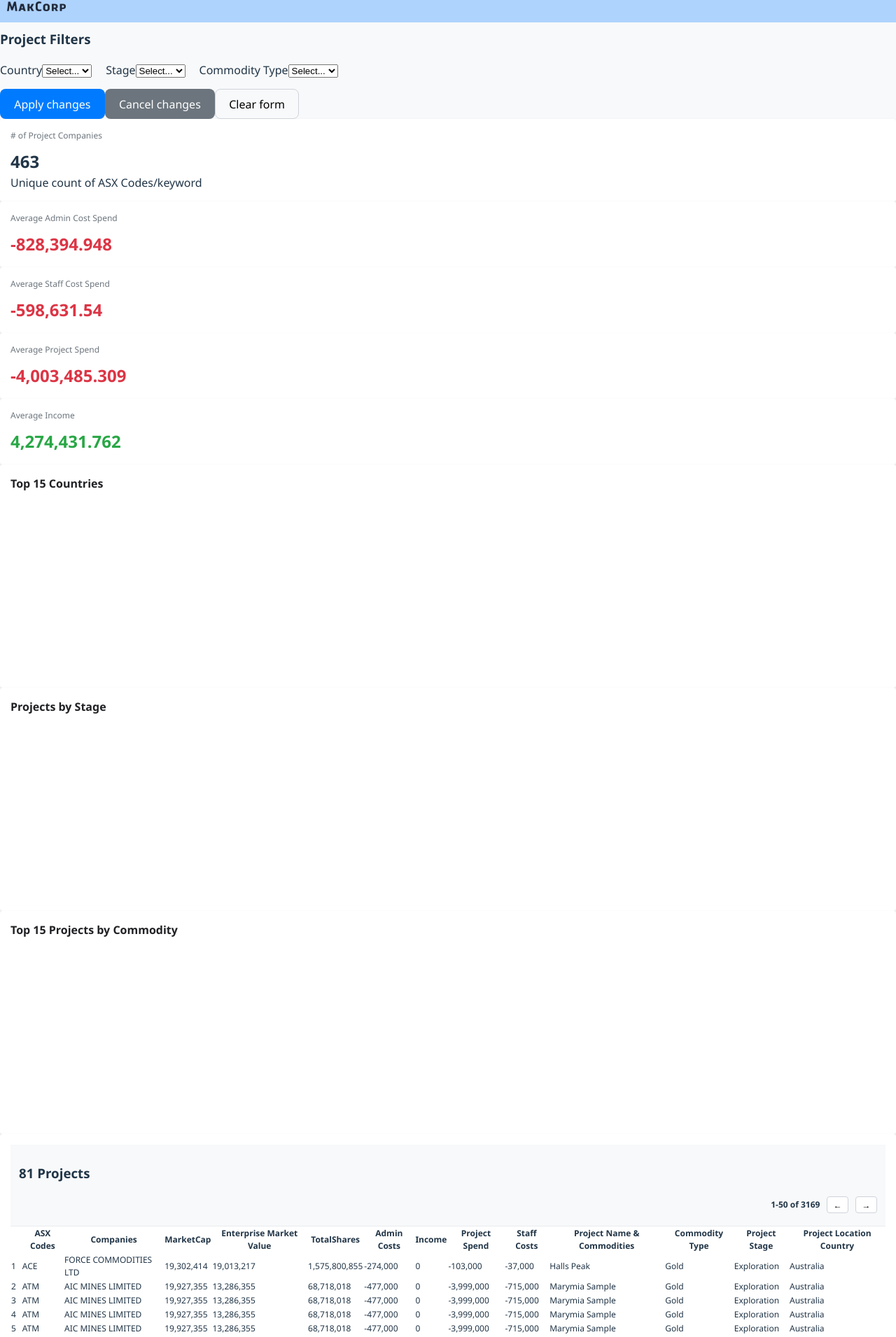
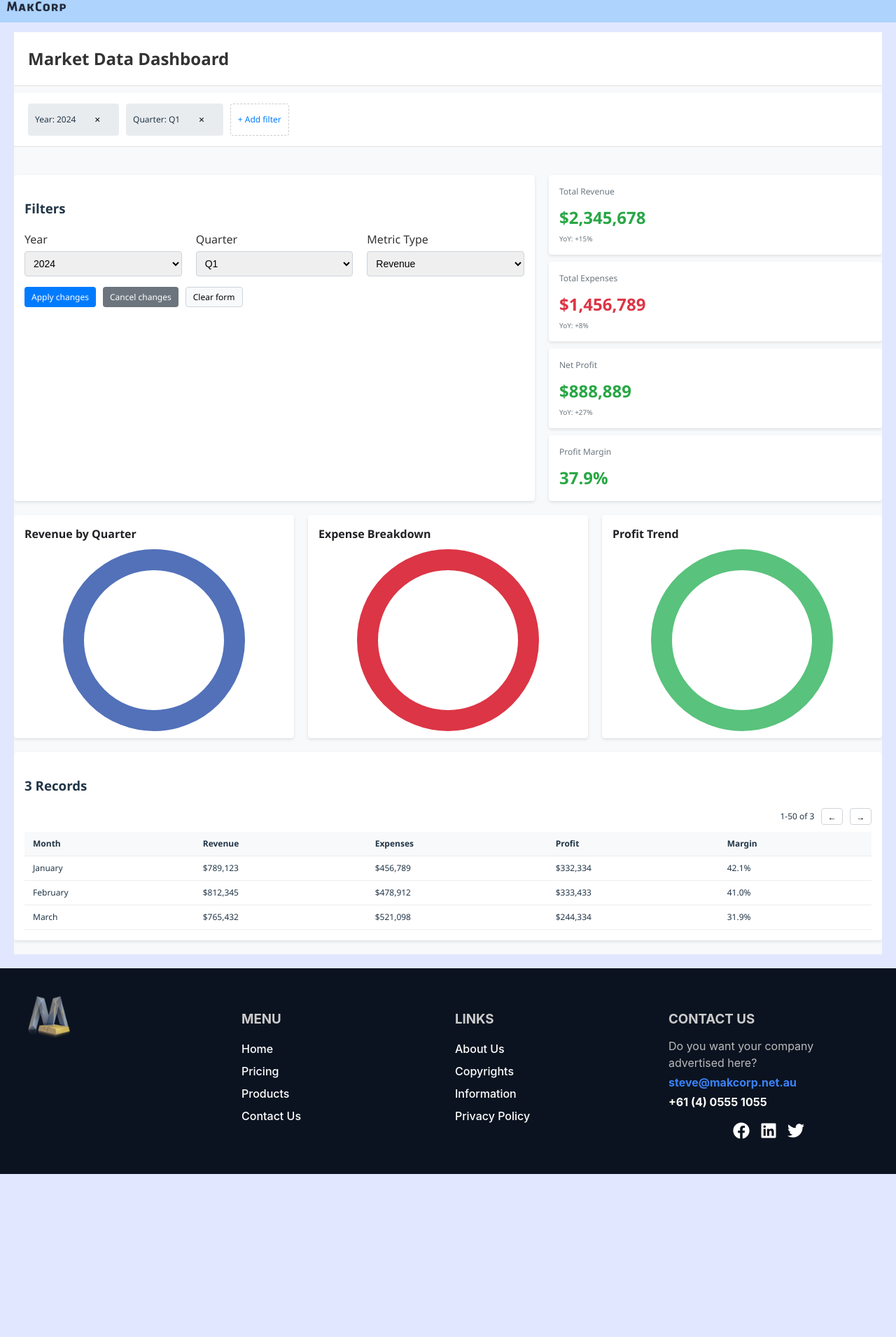
Before and after one commit to jayshah41/Puzzled, a React (Vite) app: page /graphs/market-data in a window 1280 px wide. Shown: the part 74-1985 px from the top of the page at 70% size. After the commit the page ends 1752 px from the top, so only its background shows below. Built offline with nearby package versions, Linux system fonts and the light colour scheme.

Commit message:
Changing dashboards for graphs

```diff
--- a/src/pages/graphs/MarketData.jsx
+++ b/src/pages/graphs/MarketData.jsx
@@ -1,179 +1,115 @@
-import React from 'react';
-import '../../styles/Graphs.css';
+import React, { useState } from 'react';
+import '../../styles/GeneralStyles.css';
+import GraphPage from '../../components/GraphPage.jsx';
 
 const MarketData = () => {
+  // Sample data for financial dashboard
+  const [filterTags] = useState([
+    { label: 'Year', value: '2024', onRemove: () => console.log('Remove year filter') },
+    { label: 'Quarter', value: 'Q1', onRemove: () => console.log('Remove quarter filter') }
+  ]);
+
+  const [filterOptions] = useState([
+    {
+      label: 'Year',
+      value: '2024',
+      onChange: () => console.log('Year changed'),
+      options: [
+        { label: '2024', value: '2024' },
+        { label: '2023', value: '2023' },
+        { label: '2022', value: '2022' }
+      ]
+    },
+    {
+      label: 'Quarter',
+      value: 'Q1',
+      onChange: () => console.log('Quarter changed'),
+      options: [
+        { label: 'Q1', value: 'Q1' },
+        { label: 'Q2', value: 'Q2' },
+        { label: 'Q3', value: 'Q3' },
+        { label: 'Q4', value: 'Q4' }
+      ]
+    },
+    {
+      label: 'Metric Type',
+      value: 'revenue',
+      onChange: () => console.log('Metric type changed'),
+      options: [
+        { label: 'Revenue', value: 'revenue' },
+        { label: 'Expenses', value: 'expenses' },
+        { label: 'Profit', value: 'profit' }
+      ]
+    }
+  ]);
+
+  const [metricCards] = useState([
+    {
+      title: 'Total Revenue',
+      value: '$2,345,678',
+      trend: 'positive',
+      description: 'YoY: +15%'
+    },
+    {
+      title: 'Total Expenses',
+      value: '$1,456,789',
+      trend: 'negative',
+      description: 'YoY: +8%'
+    },
+    {
+      title: 'Net Profit',
+      value: '$888,889',
+      trend: 'positive',
+      description: 'YoY: +27%'
+    },
+    {
+      title: 'Profit Margin',
+      value: '37.9%',
+      trend: 'positive'
+    }
+  ]);
+
+  const [chartData] = useState([
+    {
+      title: 'Revenue by Quarter',
+      color: 'blue'
+    },
+    {
+      title: 'Expense Breakdown',
+      color: 'red'
+    },
+    {
+      title: 'Profit Trend',
+      color: 'green'
+    }
+  ]);
+
+  const [tableColumns] = useState([
+    { header: 'Month', key: 'month' },
+    { header: 'Revenue', key: 'revenue' },
+    { header: 'Expenses', key: 'expenses' },
+    { header: 'Profit', key: 'profit' },
+    { header: 'Margin', key: 'margin' }
+  ]);
+
+  const [tableData] = useState([
+    { month: 'January', revenue: '$789,123', expenses: '$456,789', profit: '$332,334', margin: '42.1%' },
+    { month: 'February', revenue: '$812,345', expenses: '$478,912', profit: '$333,433', margin: '41.0%' },
+    { month: 'March', revenue: '$765,432', expenses: '$521,098', profit: '$244,334', margin: '31.9%' }
+    // Add more rows as needed
+  ]);
+
   return (
-    <div className="dashboard-container">
-      {/* Filter Tags */}
-      <div className="filter-tags">
-        <div className="filter-tag">
-          <span>Project Stage keyword: Exploration</span>
-          <button className="close-btn">×</button>
-        </div>
-        <div className="filter-tag">
-          <span>Commodity Type keyword: Gold</span>
-          <button className="close-btn">×</button>
-        </div>
-        <button className="add-filter-btn">+ Add filter</button>
-      </div>
-
-      {/* Main Filter and Metrics Row */}
-      <div className="main-row">
-        {/* Filter Controls */}
-        <div className="filter-panel">
-          <h3>Project Filters</h3>
-          <div className="filter-options">
-            <div className="filter-group">
-              <label>Country</label>
-              <select>
-                <option>Select...</option>
-              </select>
-            </div>
-            <div className="filter-group">
-              <label>Stage</label>
-              <select>
-                <option>Select...</option>
-              </select>
-            </div>
-            <div className="filter-group">
-              <label>Commodity Type</label>
-              <select>
-                <option>Select...</option>
-              </select>
-            </div>
-          </div>
-          <div className="filter-buttons">
-            <button className="apply-btn">Apply changes</button>
-            <button className="cancel-btn">Cancel changes</button>
-            <button className="clear-btn">Clear form</button>
-          </div>
-        </div>
-
-        {/* Metrics Cards */}
-        <div className="metrics-panel">
-          <div className="metric-card">
-            <div className="metric-title"># of Project Companies</div>
-            <div className="metric-value">463</div>
-            <div className="metric-subtitle">Unique count of ASX Codes/keyword</div>
-          </div>
-
-          <div className="metric-card">
-            <div className="metric-title">Average Admin Cost Spend</div>
-            <div className="metric-value negative">-828,394.948</div>
-          </div>
-
-          <div className="metric-card">
-            <div className="metric-title">Average Staff Cost Spend</div>
-            <div className="metric-value negative">-598,631.54</div>
-          </div>
-
-          <div className="metric-card">
-            <div className="metric-title">Average Project Spend</div>
-            <div className="metric-value negative">-4,003,485.309</div>
-          </div>
-
-          <div className="metric-card">
-            <div className="metric-title">Average Income</div>
-            <div className="metric-value positive">4,274,431.762</div>
-          </div>
-        </div>
-      </div>
-
-      {/* Charts Row */}
-      <div className="charts-row">
-        <div className="chart-container">
-          <h3>Top 15 Countries</h3>
-          <div className="chart-placeholder">
-            {/* Country chart placeholder */}
-            <div className="donut-chart brown"></div>
-          </div>
-        </div>
-
-        <div className="chart-container">
-          <h3>Projects by Stage</h3>
-          <div className="chart-placeholder">
-            {/* Stage chart placeholder */}
-            <div className="donut-chart blue"></div>
-          </div>
-        </div>
-
-        <div className="chart-container">
-          <h3>Top 15 Projects by Commodity</h3>
-          <div className="chart-placeholder">
-            {/* Commodity chart placeholder */}
-            <div className="donut-chart green"></div>
-          </div>
-        </div>
-      </div>
-
-      {/* Table Section */}
-      <div className="table-section">
-        <div className="table-header">
-          <h3>81 Projects</h3>
-          <div className="pagination">
-            <span>1-50 of 3169</span>
-            <button className="page-btn">←</button>
-            <button className="page-btn">→</button>
-          </div>
-        </div>
-
-        <table className="data-table">
-          <thead>
-            <tr>
-              <th></th>
-              <th>ASX Codes</th>
-              <th>Companies</th>
-              <th>MarketCap</th>
-              <th>Enterprise Market Value</th>
-              <th>TotalShares</th>
-              <th>Admin Costs</th>
-              <th>Income</th>
-              <th>Project Spend</th>
-              <th>Staff Costs</th>
-              <th>Project Name & Commodities</th>
-              <th>Commodity Type</th>
-              <th>Project Stage</th>
-              <th>Project Location Country</th>
-            </tr>
-          </thead>
-          <tbody>
-            <tr>
-              <td>1</td>
-              <td>ACE</td>
-              <td>FORCE COMMODITIES LTD</td>
-              <td>19,302,414</td>
-              <td>19,013,217</td>
-              <td>1,575,800,855</td>
-              <td>-274,000</td>
-              <td>0</td>
-              <td>-103,000</td>
-              <td>-37,000</td>
-              <td>Halls Peak</td>
-              <td>Gold</td>
-              <td>Exploration</td>
-              <td>Australia</td>
-            </tr>
-            {[...Array(9)].map((_, index) => (
-              <tr key={index + 2}>
-                <td>{index + 2}</td>
-                <td>ATM</td>
-                <td>AIC MINES LIMITED</td>
-                <td>19,927,355</td>
-                <td>13,286,355</td>
-                <td>68,718,018</td>
-                <td>-477,000</td>
-                <td>0</td>
-                <td>-3,999,000</td>
-                <td>-715,000</td>
-                <td>Marymia Sample</td>
-                <td>Gold</td>
-                <td>Exploration</td>
-                <td>Australia</td>
-              </tr>
-            ))}
-          </tbody>
-        </table>
-      </div>
+    <div className="standard-padding">
+    <GraphPage
+      title="Market Data"
+      filterTags={filterTags}
+      filterOptions={filterOptions}
+      metricCards={metricCards}
+      chartData={chartData}
+      tableColumns={tableColumns}
+      tableData={tableData}
+    />
     </div>
   );
 };
--- a/src/pages/graphs/Shareholders.jsx
+++ b/src/pages/graphs/Shareholders.jsx
@@ -1,14 +1,115 @@
-import React from 'react';
-import useAuthRedirect from '../../hooks/useAuthRedirect';
+import React, { useState } from 'react';
+import '../../styles/GeneralStyles.css';
+import GraphPage from '../../components/GraphPage.jsx';
 
 const Shareholders = () => {
+  // Sample data for financial dashboard
+  const [filterTags] = useState([
+    { label: 'Year', value: '2024', onRemove: () => console.log('Remove year filter') },
+    { label: 'Quarter', value: 'Q1', onRemove: () => console.log('Remove quarter filter') }
+  ]);
 
-  useAuthRedirect();
+  const [filterOptions] = useState([
+    {
+      label: 'Year',
+      value: '2024',
+      onChange: () => console.log('Year changed'),
+      options: [
+        { label: '2024', value: '2024' },
+        { label: '2023', value: '2023' },
+        { label: '2022', value: '2022' }
+      ]
+    },
+    {
+      label: 'Quarter',
+      value: 'Q1',
+      onChange: () => console.log('Quarter changed'),
+      options: [
+        { label: 'Q1', value: 'Q1' },
+        { label: 'Q2', value: 'Q2' },
+        { label: 'Q3', value: 'Q3' },
+        { label: 'Q4', value: 'Q4' }
+      ]
+    },
+    {
+      label: 'Metric Type',
+      value: 'revenue',
+      onChange: () => console.log('Metric type changed'),
+      options: [
+        { label: 'Revenue', value: 'revenue' },
+        { label: 'Expenses', value: 'expenses' },
+        { label: 'Profit', value: 'profit' }
+      ]
+    }
+  ]);
+
+  const [metricCards] = useState([
+    {
+      title: 'Total Revenue',
+      value: '$2,345,678',
+      trend: 'positive',
+      description: 'YoY: +15%'
+    },
+    {
+      title: 'Total Expenses',
+      value: '$1,456,789',
+      trend: 'negative',
+      description: 'YoY: +8%'
+    },
+    {
+      title: 'Net Profit',
+      value: '$888,889',
+      trend: 'positive',
+      description: 'YoY: +27%'
+    },
+    {
+      title: 'Profit Margin',
+      value: '37.9%',
+      trend: 'positive'
+    }
+  ]);
+
+  const [chartData] = useState([
+    {
+      title: 'Revenue by Quarter',
+      color: 'blue'
+    },
+    {
+      title: 'Expense Breakdown',
+      color: 'red'
+    },
+    {
+      title: 'Profit Trend',
+      color: 'green'
+    }
+  ]);
+
+  const [tableColumns] = useState([
+    { header: 'Month', key: 'month' },
+    { header: 'Revenue', key: 'revenue' },
+    { header: 'Expenses', key: 'expenses' },
+    { header: 'Profit', key: 'profit' },
+    { header: 'Margin', key: 'margin' }
+  ]);
+
+  const [tableData] = useState([
+    { month: 'January', revenue: '$789,123', expenses: '$456,789', profit: '$332,334', margin: '42.1%' },
+    { month: 'February', revenue: '$812,345', expenses: '$478,912', profit: '$333,433', margin: '41.0%' },
+    { month: 'March', revenue: '$765,432', expenses: '$521,098', profit: '$244,334', margin: '31.9%' }
+    // Add more rows as needed
+  ]);
 
   return (
-    <div>
-      <h1>Shareholders</h1>
-      {/* Your component code */}
+    <div className="standard-padding">
+    <GraphPage
+      title="Shareholders"
+      filterTags={filterTags}
+      filterOptions={filterOptions}
+      metricCards={metricCards}
+      chartData={chartData}
+      tableColumns={tableColumns}
+      tableData={tableData}
+    />
     </div>
   );
 };
```
